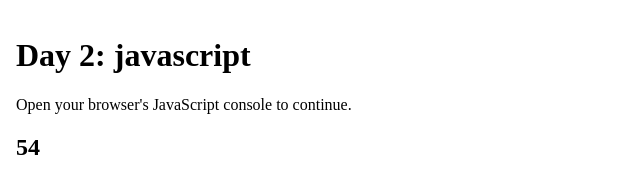
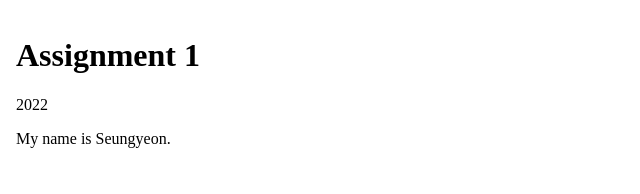
Before and after one commit to syeonkoh/pratt_webdev, a plain HTML site: page index.html in a window 1280 px wide. Shown: the whole page, without its empty margins (0-640 px from the left). Drawn offline with nearby package versions, Linux system fonts and the light colour scheme.

Commit message:
Assignment 1

```diff
--- a/index.html
+++ b/index.html
@@ -11,8 +11,9 @@
         <script type="text/javascript" src="script.js" defer></script>
     </head>
     <body>
-        <h1>Day 2: javascript</h1>
-        <p>Open your browser's JavaScript console to continue.</p>
-        <h2 id="output"></h2>
+        <h1>Assignment 1</h1>
+        <p id="output_first"></p>
+        <p id="output_second"></p>
+
     </body>
 </html>
--- a/script.js
+++ b/script.js
@@ -1,43 +1,15 @@
 debugger;
-// what is debugger. I can step through this line by line
-// console.log("HI"+5);
-// alert('Hello world!');
-// cmd + /
-// javascript does not differntiate between different kinds of numbers such as floats and integers ...
-// text
-// boolean values: true/false value without quotation
-// typeof operator explains what type it is
-// console.log(typeof 42);
 
-// let means I am about to create a variable.
-let number_ = 42 + 10;
-// let 은 한번만 가능
+let num = 2012;
 
-//  redeclear of the variables
-number_ = number_ - 3;
-// num /= 3 same manipulate the stored values.
-console.log(number_);
+num += 10;
 
+console.log('First variable', num);
 
-let foo = "5";
-number_ += +foo;
-console.log(typeof number_);
+let name = 'Seungyeon';
+let intro = 'My name is ';
+let str = intro + name + '.';
+console.log('Second variable', str);
 
-
-// What if compare text to number
-console.log(number_ === foo);
-
-// parseInt place string into it we convert string into number
-// or we can add plus sign into string. it converts to number.
-
-// Dom manipulation javascript css
-// getElementsByTagName p {}
-// getElementById  #foo{}
-// getElementByClassName .bar{}
-
-// Difference between class and ID
-// ID" unique identifier, only once, class can be used multiple times
-
-//Put this on the top of this page, let output = document.getElementById('output').innerHTML = number_;
-let output = document.getElementById('output').innerHTML = number_;
-// save this variable so I can referencing whenever I need.
+let output_first = document.getElementById('output_first').innerHTML = num;
+let output_second = document.getElementById('output_second').innerHTML = str;
```
